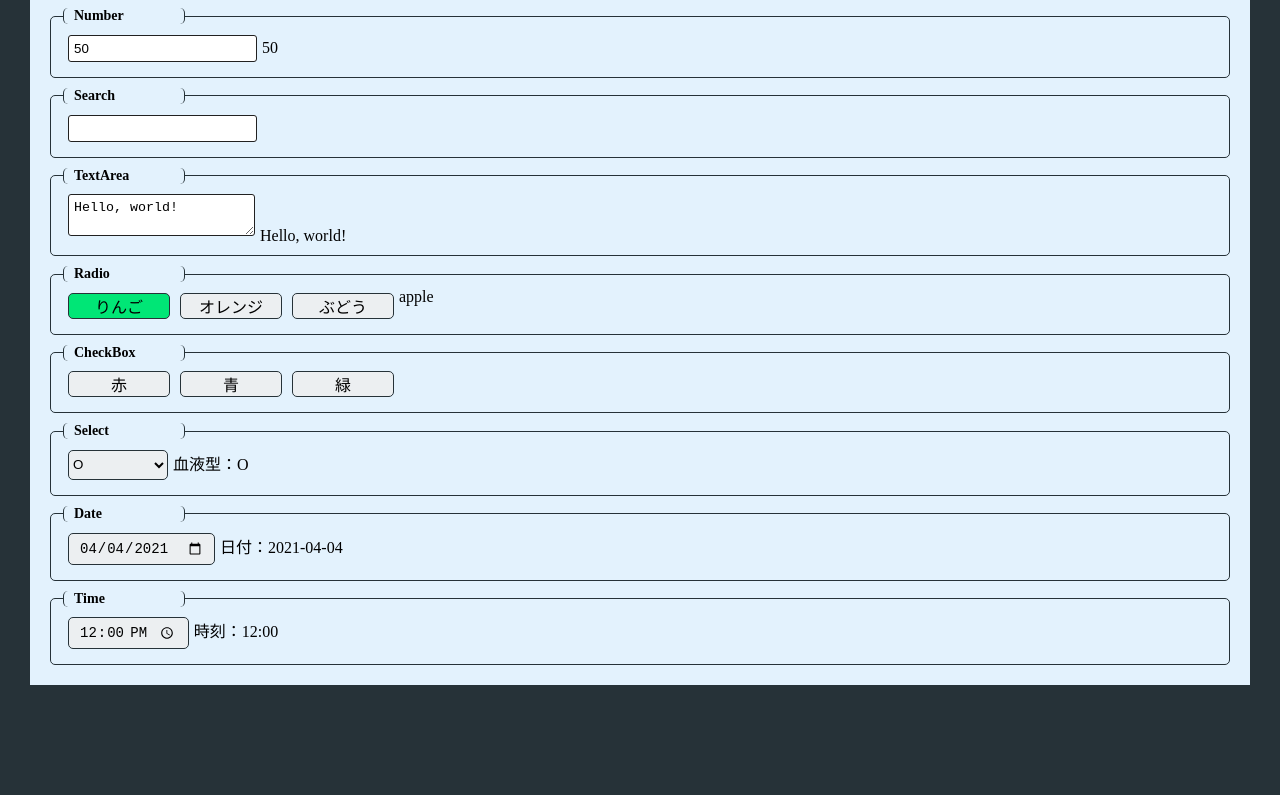
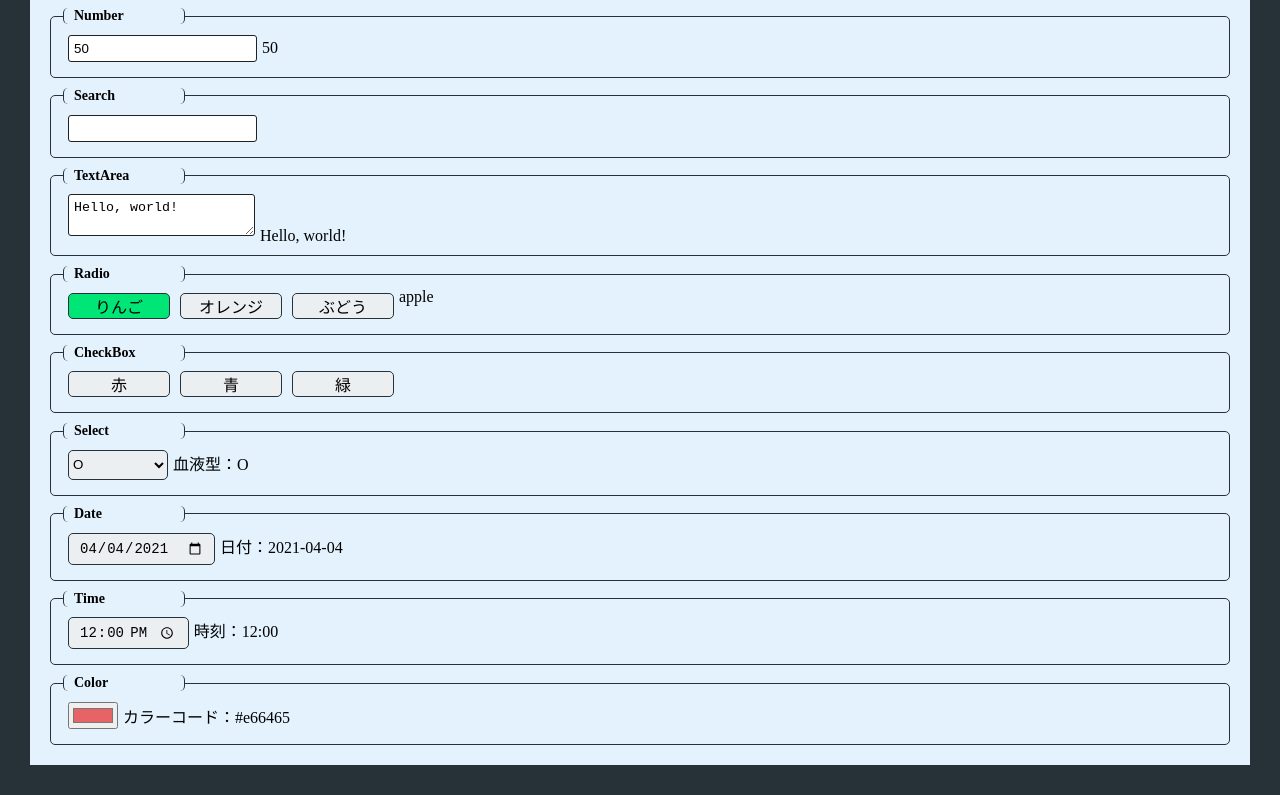
Before and after one commit to fireflower0/react-typescript-practice, a React (Create React App) app: page / in a window 1280 px wide. Shown: the part 538-1333 px from the top of the page. Before the commit the page ends 1253 px from the top, so only its background shows below. Built offline with nearby package versions, Linux system fonts and the light colour scheme.

Commit message:
Add a Color

```diff
--- /dev/null
+++ b/src/atoms/Color.tsx
@@ -0,0 +1,25 @@
+import PropTypes from 'prop-types';
+import styled from 'styled-components';
+
+const ColorWrapper = styled.input`
+  margin: 5px;
+`;
+
+const Color = ({ setColor, ...rest }: any) => (
+  <ColorWrapper
+    type='color'
+    onChange={v => setColor(v.target.value)}
+    {...rest}
+  />
+);
+
+Color.defaultProps = {
+  defaultValue: '',
+};
+
+Color.propTypes = {
+  defaultValue: PropTypes.string,
+  setColor: PropTypes.func.isRequired,
+};
+
+export default Color;
--- a/src/pages/Home.tsx
+++ b/src/pages/Home.tsx
@@ -12,6 +12,7 @@ import CheckBox from '../atoms/CheckBox';
 import Select from '../atoms/Select';
 import Date from '../atoms/Date';
 import Time from '../atoms/Time';
+import Color from '../atoms/Color';
 
 const FormWrapper = styled.div`
   margin: 10px;
@@ -30,6 +31,7 @@ const Home = () => {
   const [selectedBloodType, setSelectedBloodType] = useState('O');
   const [date, setDate] = useState('2021-04-04');
   const [time, setTime] = useState('12:00');
+  const [color, setColor] = useState('#e66465');
 
   const fruits = [
     { id: 'apple', labelText: 'りんご', value: 'apple' },
@@ -200,6 +202,16 @@ const Home = () => {
           </div>
         }
       />
+
+      <FieldSet
+        labelText='Color'
+        form={
+          <div>
+            <Color defaultValue={color} setColor={setColor} />
+            カラーコード：{color}
+          </div>
+        }
+      />
     </FormWrapper>
   );
 };
```
